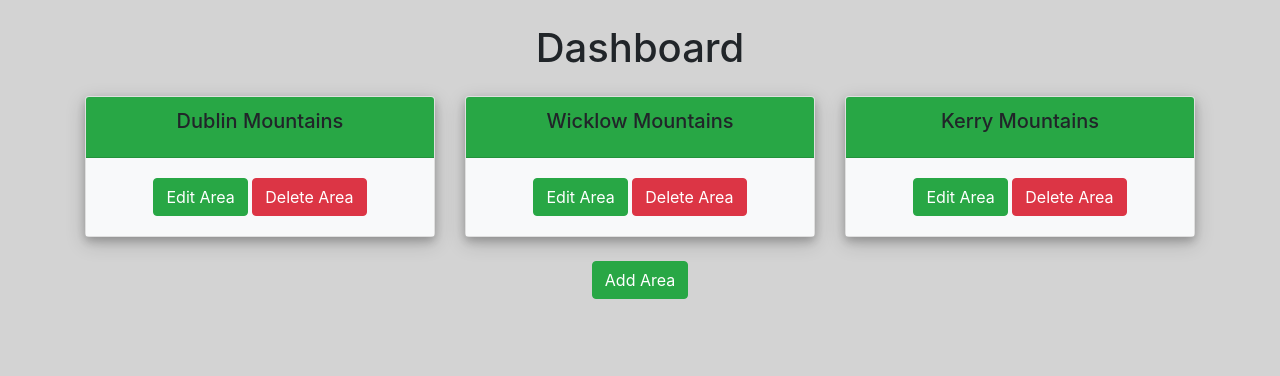
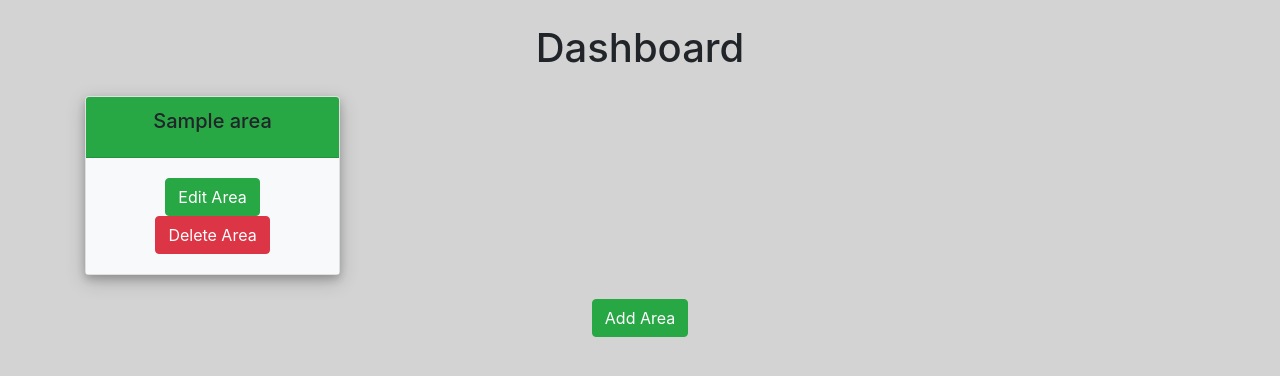
Before and after one commit to Johnny-Morgan/hike-logger, a Flask app: page /dashboard in a window 1280 px wide. Shown: the part 80-456 px from the top of the page. Run offline with Flask 2, Linux system fonts and the light colour scheme; a database or web service that is not in the repository returns one stand-in record (values such as "Sample title"); some libraries are stand-ins or nearby versions.

Commit message:
Add jinja for loop to display areas

```diff
--- a/templates/dashboard.html
+++ b/templates/dashboard.html
@@ -6,10 +6,11 @@
 
 <div class="container">
     <div class="row mb-2">
-        <div class="col-sm-12 col-md-4">
+        {% for area in areas %}
+        <div class="col-sm-12 col-md-3">
             <div class="card text-center mb-3">
                 <div class="card-header bg-success">
-                    <h5 class="card-title">Dublin Mountains</h5>
+                    <h5 class="card-title">{{area.name}}</h5>
                 </div>
                 <div class="card-body bg-light">
                     <a href="" class="btn btn-success">Edit Area</a>
@@ -17,32 +18,11 @@
                 </div>
             </div>
         </div>
-        <div class="col-sm-12 col-md-4">
-            <div class="card text-center mb-3">
-                <div class="card-header bg-success">
-                    <h5 class="card-title">Wicklow Mountains</h5>
-                </div>
-                <div class="card-body bg-light">
-                    <a href="" class="btn btn-success">Edit Area</a>
-                    <a href="" class="btn btn-danger">Delete Area</a>
-                </div>
-            </div>
-        </div>
-        <div class="col-sm-12 col-md-4">
-            <div class="card text-center mb-3">
-                <div class="card-header bg-success">
-                    <h5 class="card-title">Kerry Mountains</h5>
-                </div>
-                <div class="card-body bg-light">
-                    <a href="" class="btn btn-success">Edit Area</a>
-                    <a href="" class="btn btn-danger">Delete Area</a>
-                </div>
-            </div>
-        </div>
+        {% endfor %}
     </div>
     <div class="row text-center">
         <div class="col">
-            <a href="{{ url_for('add_area')}}" class="btn btn-success">Add Area</a>
+            <a href="" class="btn btn-success">Add Area</a>
         </div>
     </div>
 </div>
```
